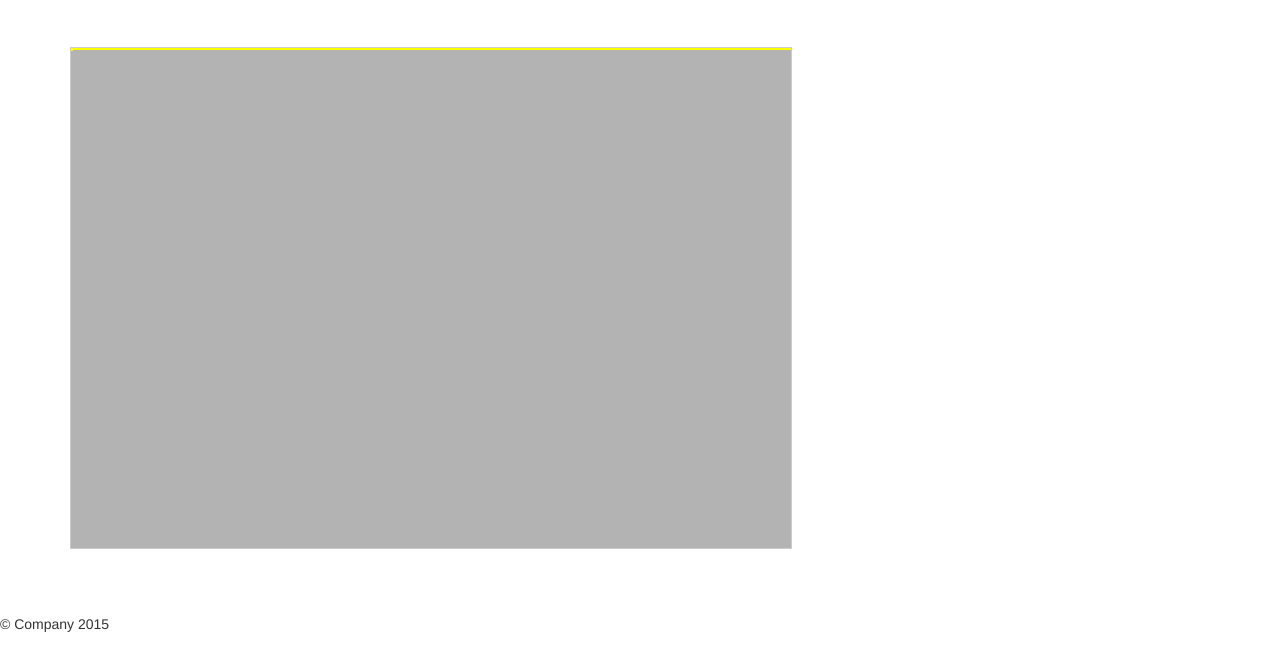
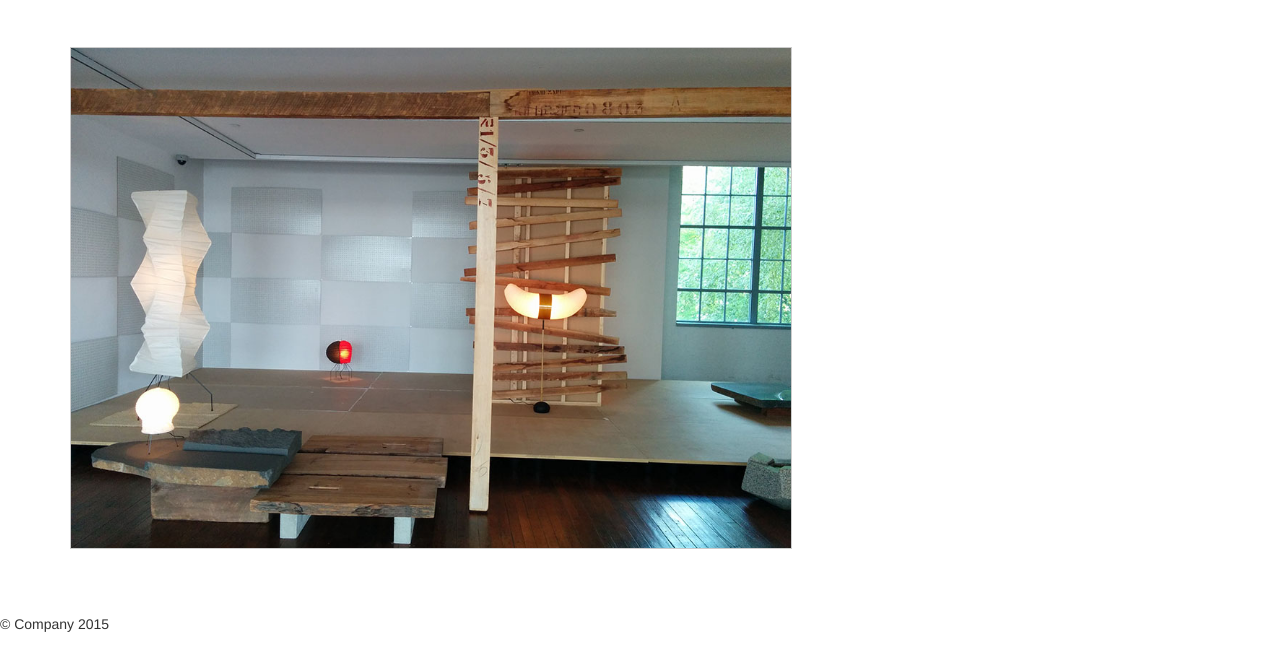
Before and after one commit to piratefsh/image-processing, a website: page sobel/index.html in a window 1280 px wide. Shown: the part 113-784 px from the top of the page. Drawn offline with nearby package versions, Linux system fonts and the light colour scheme.

Commit message:
Refactor with proper classes

```diff
--- a/sobel/index.html
+++ b/sobel/index.html
@@ -80,6 +80,10 @@
     <script src="js/vendor/bootstrap.min.js"></script>
 
     <script src="//localhost:9011/livereload.js"></script>
+    <script src="js/helper.js"></script>
+    <script src="js/Filter.js"></script>
+    <script src="js/EdgeDetect.js"></script>
+    <script src="js/Canvas.js"></script>
     <script src="js/main.js"></script>
 </body>
   </html>
--- /dev/null
+++ b/sobel/js/Canvas.js
@@ -0,0 +1,43 @@
+function Canvas(options){
+
+    // initialize canvas
+    this.canvas = document.getElementById(options.id);
+    this.context = this.canvas.getContext('2d');
+
+    this.context.scale(window.devicePixelRatio, window.devicePixelRatio);
+    this.canvas.width = options.width;
+    this.canvas.height = options.height;
+
+    this.dimensions = this.canvas.getBoundingClientRect();
+
+    trace(this.dimensions)
+}
+
+Canvas.prototype = {
+    drawImage: function(url){
+        var _dimensions = this.dimensions;
+        var _context = this.context;
+
+        // create image
+        var img = new Image();
+        img.src = url;
+        img.onload = function(){
+            // set image to fill and center in canvas
+            imgWidth = _dimensions.width;
+            imgHeight = this.height * _dimensions.width/this.width;
+
+            // offsets to center image
+            imgOffsetHeight = -(imgHeight - _dimensions.height)/2
+            imgOffsetWidth = -(imgWidth - _dimensions.width)/2
+
+            _context.drawImage(img, imgOffsetWidth, imgOffsetHeight, imgWidth, imgHeight);
+        };
+    },
+    filter: function(options){
+
+    },
+    edgeDetect: function(options){
+
+    }
+
+}
--- /dev/null
+++ b/sobel/js/EdgeDetect.js
@@ -0,0 +1,3 @@
+function EdgeDetect(){
+
+}
--- /dev/null
+++ b/sobel/js/Filter.js
@@ -0,0 +1,3 @@
+function Filter(){
+
+}
--- /dev/null
+++ b/sobel/js/helper.js
@@ -0,0 +1,3 @@
+function trace(args){
+    console.info(args)
+}
--- a/sobel/js/main.js
+++ b/sobel/js/main.js
@@ -1,30 +1,23 @@
+// globals
+var canvas;
 
-var canvas = document.getElementById('playground');
-var context = canvas.getContext('2d');
-context.scale(window.devicePixelRatio, window.devicePixelRatio);
-context.imageSmoothingEnabled = false;
-// size canvas
-canvas.width = '720';
-canvas.height = '500';
+// various configurations
+var options = {
+    canvas: {
+        id: 'playground',
+        width: '720',
+        height: '500',
+        imageUrl: 'img/noguchi01.jpg'
+    }
+}
 
-// add image to be processed
 function init(){
-    var canvasDimensions = canvas.getBoundingClientRect();
-    var img = new Image();
+    // create canvas and add image to it
+    canvas = new Canvas(options.canvas);
+    canvas.drawImage(options.canvas.imageUrl);
 
-    img.src = 'img/noguchi01.jpg';
-    // img.src = 'img/coins.jpg';
-    img.src = 'img/phillylove.jpg';
-    // img.src = 'img/concentriccircles.svg';
-    img.onload = function(){
-        imgWidth = canvasDimensions.width;
-        imgHeight = this.height * canvasDimensions.width/this.width;
-        imgOffsetHeight = -(imgHeight - canvasDimensions.height)/2
-        imgOffsetWidth = -(imgWidth - canvasDimensions.width)/2
-        context.drawImage(img, imgOffsetWidth, imgOffsetHeight, imgWidth, imgHeight);
-        filterToGrayscale();
-        edgeDetectSobel();
-    }
+    canvas.filter(new Filter({type: 'greyscale'}));
+    canvas.edgeDetect(new EdgeDetect({kernel: 'Sobel'}));
 }
 
 // return image data as 2D array, one 4 element array per pixel
```
